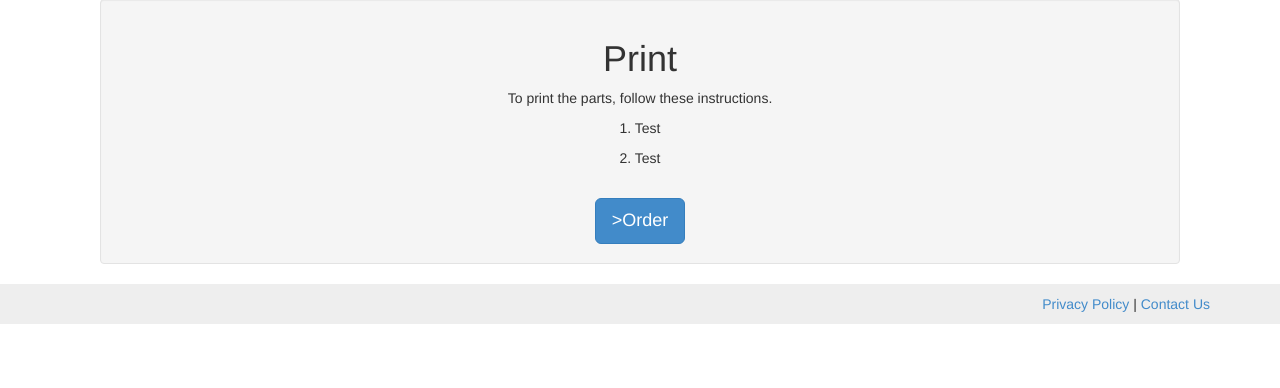
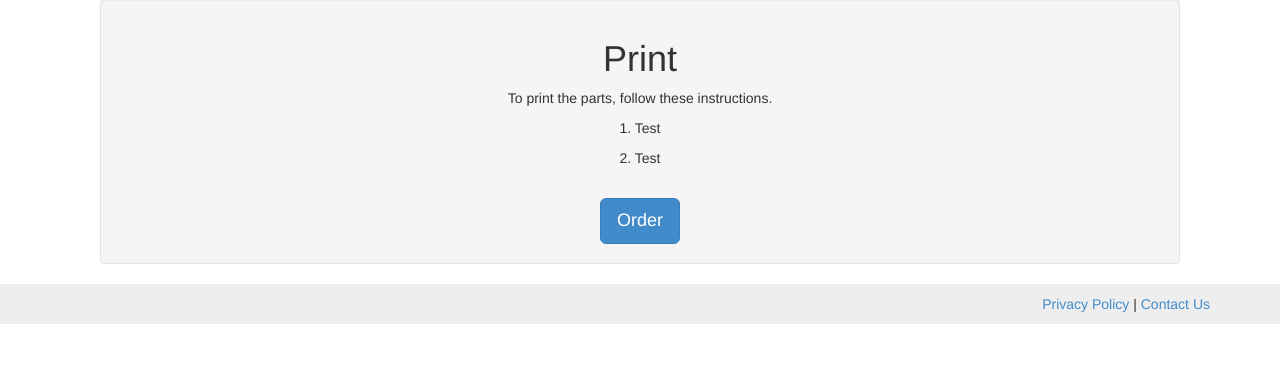
Before and after one commit to jljohnlu/JDLC_Website, a PHP site: page /make.php in a window 1280 px wide. Shown: the part 388-776 px from the top of the page. Run offline with PHP 8.4, Linux system fonts and the light colour scheme; some libraries are stand-ins or nearby versions.

Commit message:
test final

```diff
--- a/make.php
+++ b/make.php
@@ -87,7 +87,7 @@
               <p>1. Test</p>
               <p>2. Test</p>
               <br>
-              <button id="activate-step-2" class="btn btn-primary btn-lg">>Order</button>
+              <button id="activate-step-2" class="btn btn-primary btn-lg">Order</button>
 	        </div>
 	    </div>
 	</div>
@@ -99,7 +99,7 @@
               <p>1. Test</p>
               <p>2. Test</p>
               <br>
-              <button id="activate-step-2" class="btn btn-primary btn-lg">Assemble</button>
+              <button id="activate-step-3" class="btn btn-primary btn-lg">Assemble</button>
 	        </div>
 	    </div>
 	</div>
```
